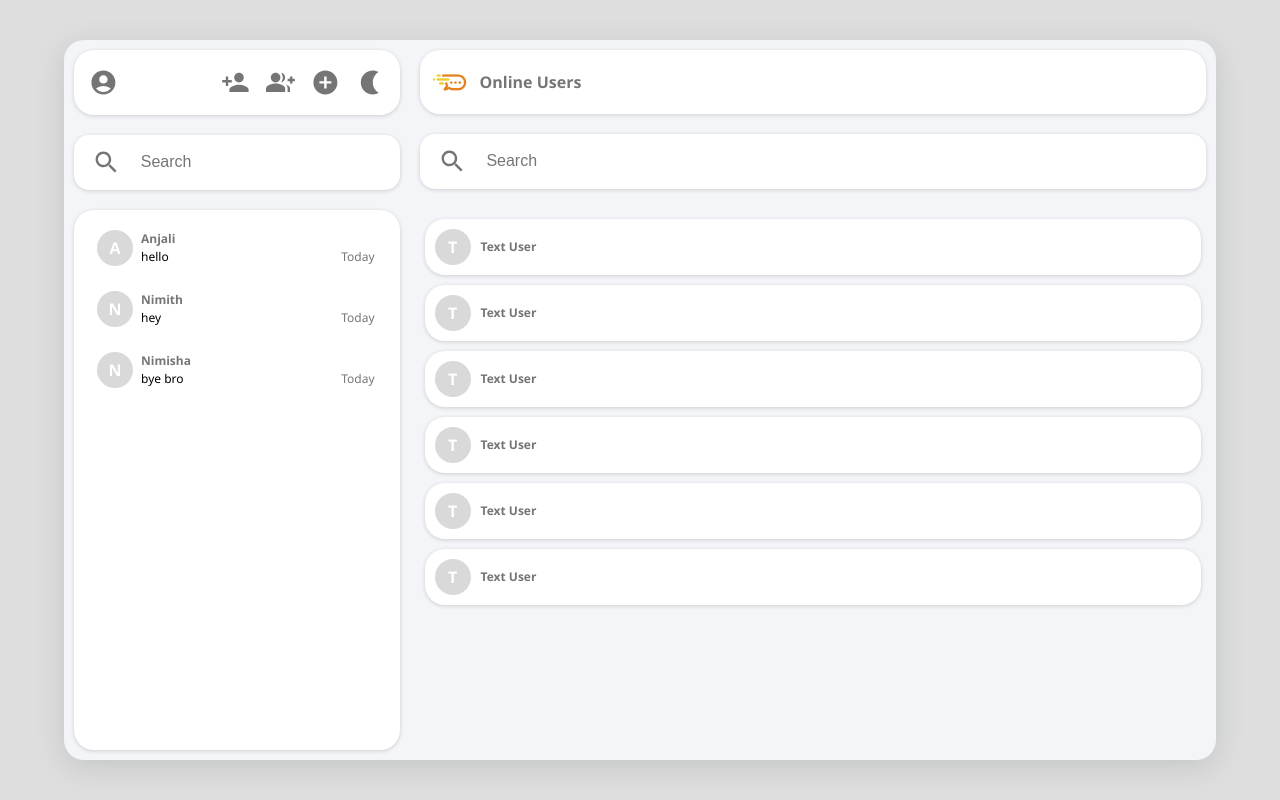
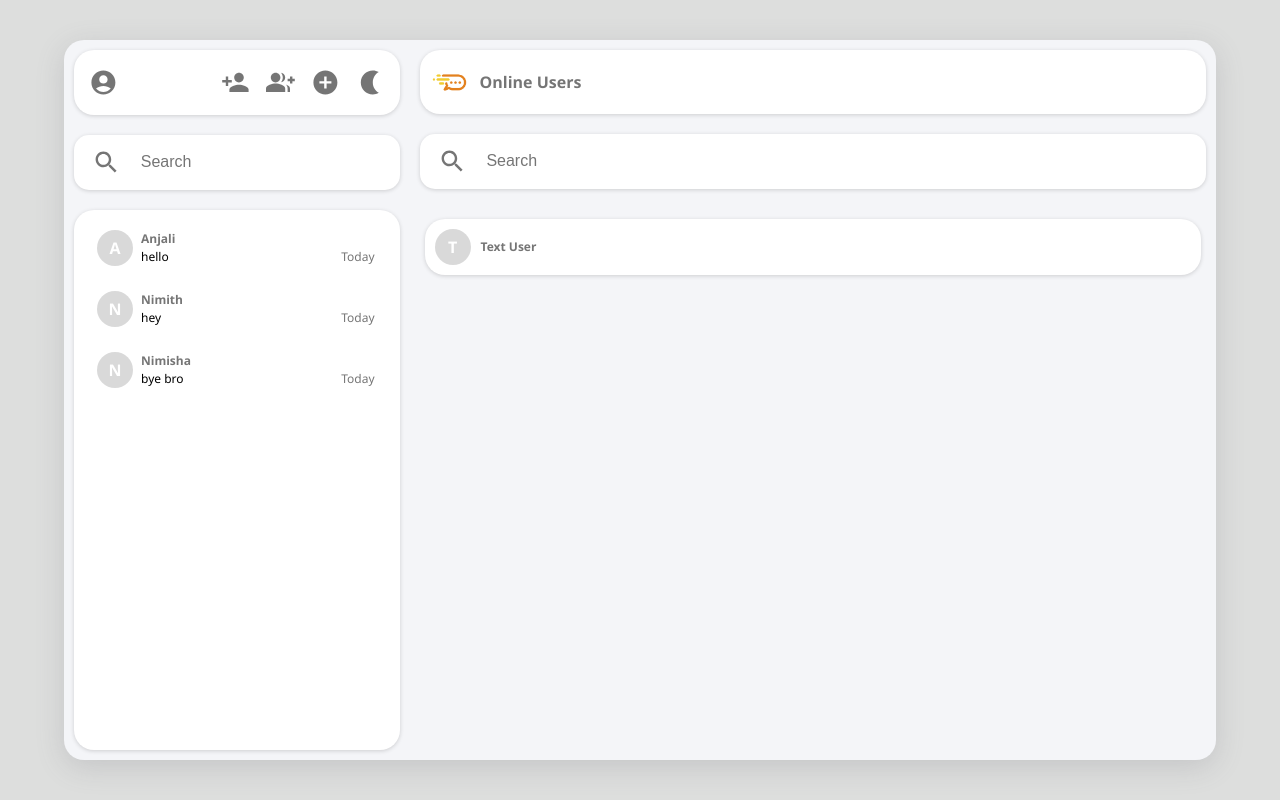
Before and after one commit to anjalibhatkal/chatflow, a React (Create React App) app: page /app/users in a window 1280 px wide. Built offline with nearby package versions, Linux system fonts and the light colour scheme.

Commit message:
basic animations added

```diff
--- a/package.json
+++ b/package.json
@@ -11,6 +11,7 @@
     "@testing-library/jest-dom": "^5.17.0",
     "@testing-library/react": "^13.4.0",
     "@testing-library/user-event": "^13.5.0",
+    "framer-motion": "^11.5.6",
     "react": "^18.3.1",
     "react-dom": "^18.3.1",
     "react-redux": "^9.1.2",
--- a/src/components/CreateGroups.js
+++ b/src/components/CreateGroups.js
@@ -2,13 +2,20 @@ import React from "react";
 import DoneIcon from "@mui/icons-material/Done";
 import { IconButton } from "@mui/material";
 import { useSelector } from "react-redux";
+import { motion, AnimatePresence } from "framer-motion";
 
 function CreateGroups() {
   const lightTheme = useSelector((state) => {
     return state.themeKey;
   });
   return (
-    <div className={"createGroups-container" + (lightTheme ? "" : " dark")}>
+    <AnimatePresence>
+      <motion.div
+        initial={{ scale: 0.9, opacity: 0 }}
+        animate={{ scale: 1, opacity: 1 }}
+        transition={"anticipate"}
+        className={"createGroups-container" + (lightTheme ? "" : " dark")}
+      >
         <input
           type="text"
           placeholder="Enter Group Name"
@@ -17,7 +24,8 @@ function CreateGroups() {
         <IconButton>
           <DoneIcon className={"icon" + (lightTheme ? "" : " dark")} />
         </IconButton>
-    </div>
+      </motion.div>
+    </AnimatePresence>
   );
 }
 
--- a/src/components/Groups.js
+++ b/src/components/Groups.js
@@ -3,6 +3,7 @@ import logo from "./../assets/chatflow.png";
 import { IconButton } from "@mui/material";
 import SearchIcon from "@mui/icons-material/Search";
 import { useSelector } from "react-redux";
+import { AnimatePresence, motion } from "framer-motion";
 
 function Groups() {
   const lightTheme = useSelector((state) => {
@@ -10,7 +11,13 @@ function Groups() {
   });
 
   return (
-    <div className="list-container">
+    <AnimatePresence>
+      <motion.div
+        initial={{ scale: 0.9, opacity: 0 }}
+        animate={{ scale: 1, opacity: 1 }}
+        transition={"anticipate"}
+        className="list-container"
+      >
         <div className={"ug-header" + (lightTheme ? "" : " dark")}>
           <img
             src={logo}
@@ -32,44 +39,61 @@ function Groups() {
           />
         </div>
         <div className="ug-list">
+          <motion.div
+            whileHover={{ scale: 1.01 }}
+            whileTap={{ scale: 0.98 }}
+            className={"ug-item" + (lightTheme ? "" : " dark")}
+          >
+            <p className={"convo-icon" + (lightTheme ? "" : " dark-outer")}>
+              T
+            </p>
+            <p className={"convo-title" + (lightTheme ? "" : " dark")}>
+              Text User
+            </p>
+          </motion.div>
           <div className={"ug-item" + (lightTheme ? "" : " dark")}>
-          <p className={"convo-icon" + (lightTheme ? "" : " dark-outer")}>T</p>
+            <p className={"convo-icon" + (lightTheme ? "" : " dark-outer")}>
+              T
+            </p>
             <p className={"convo-title" + (lightTheme ? "" : " dark")}>
               Text User
             </p>
           </div>
           <div className={"ug-item" + (lightTheme ? "" : " dark")}>
-          <p className={"convo-icon" + (lightTheme ? "" : " dark-outer")}>T</p>
+            <p className={"convo-icon" + (lightTheme ? "" : " dark-outer")}>
+              T
+            </p>
             <p className={"convo-title" + (lightTheme ? "" : " dark")}>
               Text User
             </p>
           </div>
           <div className={"ug-item" + (lightTheme ? "" : " dark")}>
-          <p className={"convo-icon" + (lightTheme ? "" : " dark-outer")}>T</p>
+            <p className={"convo-icon" + (lightTheme ? "" : " dark-outer")}>
+              T
+            </p>
             <p className={"convo-title" + (lightTheme ? "" : " dark")}>
               Text User
             </p>
           </div>
           <div className={"ug-item" + (lightTheme ? "" : " dark")}>
-          <p className={"convo-icon" + (lightTheme ? "" : " dark-outer")}>T</p>
+            <p className={"convo-icon" + (lightTheme ? "" : " dark-outer")}>
+              T
+            </p>
             <p className={"convo-title" + (lightTheme ? "" : " dark")}>
               Text User
             </p>
           </div>
           <div className={"ug-item" + (lightTheme ? "" : " dark")}>
-          <p className={"convo-icon" + (lightTheme ? "" : " dark-outer")}>T</p>
-          <p className={"convo-title" + (lightTheme ? "" : " dark")}>
-            Text User
+            <p className={"convo-icon" + (lightTheme ? "" : " dark-outer")}>
+              T
             </p>
-        </div>
-        <div className={"ug-item" + (lightTheme ? "" : " dark")}>
-          <p className={"convo-icon" + (lightTheme ? "" : " dark-outer")}>T</p>
             <p className={"convo-title" + (lightTheme ? "" : " dark")}>
               Text User
             </p>
           </div>
         </div>
-    </div>
+      </motion.div>
+    </AnimatePresence>
   );
 }
 
--- a/src/components/Users.js
+++ b/src/components/Users.js
@@ -4,6 +4,7 @@ import { IconButton } from "@mui/material";
 import SearchIcon from "@mui/icons-material/Search";
 import { useNavigate } from "react-router-dom";
 import { useDispatch, useSelector } from "react-redux";
+import { AnimatePresence, motion } from "framer-motion";
 
 function Users() {
   const navigate = useNavigate();
@@ -13,14 +14,22 @@ function Users() {
   });
 
   return (
-    <div className="list-container">
+    <AnimatePresence>
+      <motion.div
+        initial={{ scale: 0.9, opacity: 0 }}
+        animate={{ scale: 1, opacity: 1 }}
+        transition={"anticipate"}
+        className="list-container"
+      >
         <div className={"ug-header" + (lightTheme ? "" : " dark")}>
           <img
             src={logo}
             alt="Logo"
             style={{ height: "2.5rem", width: "2.5rem" }}
           />
-        <p className={"ug-title" + (lightTheme ? "" : " dark")}>Online Users</p>
+          <p className={"ug-title" + (lightTheme ? "" : " dark")}>
+            Online Users
+          </p>
         </div>
         <div className={"sb-search" + (lightTheme ? "" : " dark")}>
           <IconButton>
@@ -33,44 +42,21 @@ function Users() {
           />
         </div>
         <div className="ug-list">
-        <div className={"ug-item" + (lightTheme ? "" : " dark")}>
-          <p className={"convo-icon" + (lightTheme ? "" : " dark-outer")}>T</p>
+          <motion.div
+            whileHover={{ scale: 1.01 }}
+            whileTap={{ scale: 0.98 }}
+            className={"ug-item" + (lightTheme ? "" : " dark")}
+          >
+            <p className={"convo-icon" + (lightTheme ? "" : " dark-outer")}>
+              T
+            </p>
             <p className={"convo-title" + (lightTheme ? "" : " dark")}>
               Text User
             </p>
+          </motion.div>
         </div>
-        <div className={"ug-item" + (lightTheme ? "" : " dark")}>
-          <p className={"convo-icon" + (lightTheme ? "" : " dark-outer")}>T</p>
-          <p className={"convo-title" + (lightTheme ? "" : " dark")}>
-            Text User
-          </p>
-        </div>
-        <div className={"ug-item" + (lightTheme ? "" : " dark")}>
-          <p className={"convo-icon" + (lightTheme ? "" : " dark-outer")}>T</p>
-          <p className={"convo-title" + (lightTheme ? "" : " dark")}>
-            Text User
-          </p>
-        </div>
-        <div className={"ug-item" + (lightTheme ? "" : " dark")}>
-          <p className={"convo-icon" + (lightTheme ? "" : " dark-outer")}>T</p>
-          <p className={"convo-title" + (lightTheme ? "" : " dark")}>
-            Text User
-          </p>
-        </div>
-        <div className={"ug-item" + (lightTheme ? "" : " dark")}>
-          <p className={"convo-icon" + (lightTheme ? "" : " dark-outer")}>T</p>
-          <p className={"convo-title" + (lightTheme ? "" : " dark")}>
-            Text User
-          </p>
-        </div>
-        <div className={"ug-item" + (lightTheme ? "" : " dark")}>
-          <p className={"convo-icon" + (lightTheme ? "" : " dark-outer")}>T</p>
-          <p className={"convo-title" + (lightTheme ? "" : " dark")}>
-            Text User
-          </p>
-        </div>
-      </div>
-    </div>
+      </motion.div>
+    </AnimatePresence>
   );
 }
 
```
Also changed, not shown: 1 other file (tests, documents, lock files or other folders). Lines whose indentation alone changed are shown as unchanged.
